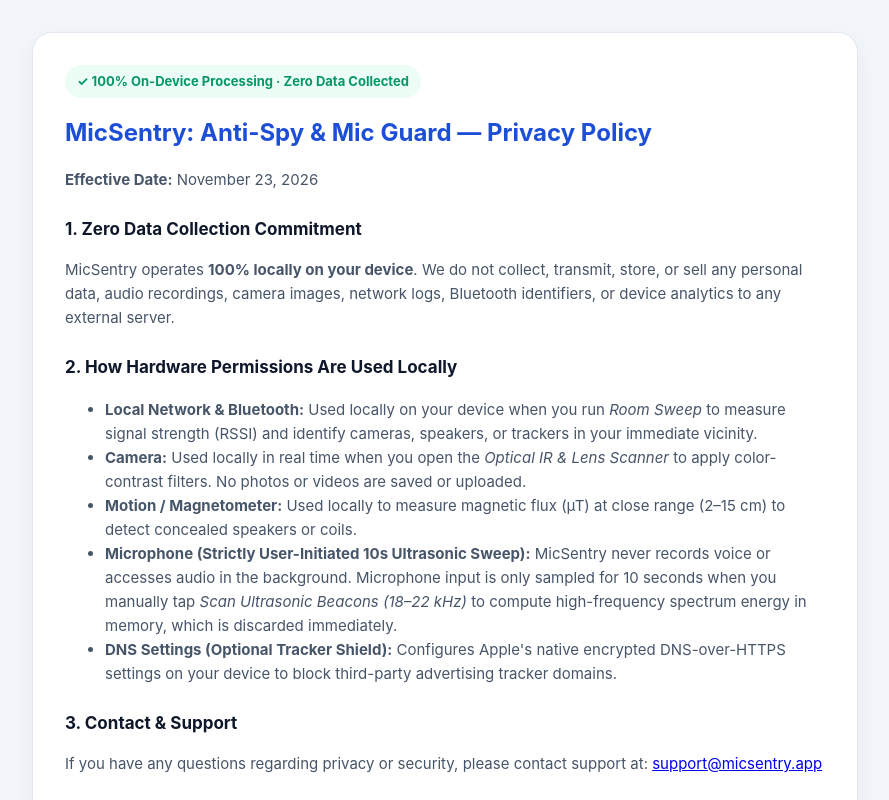
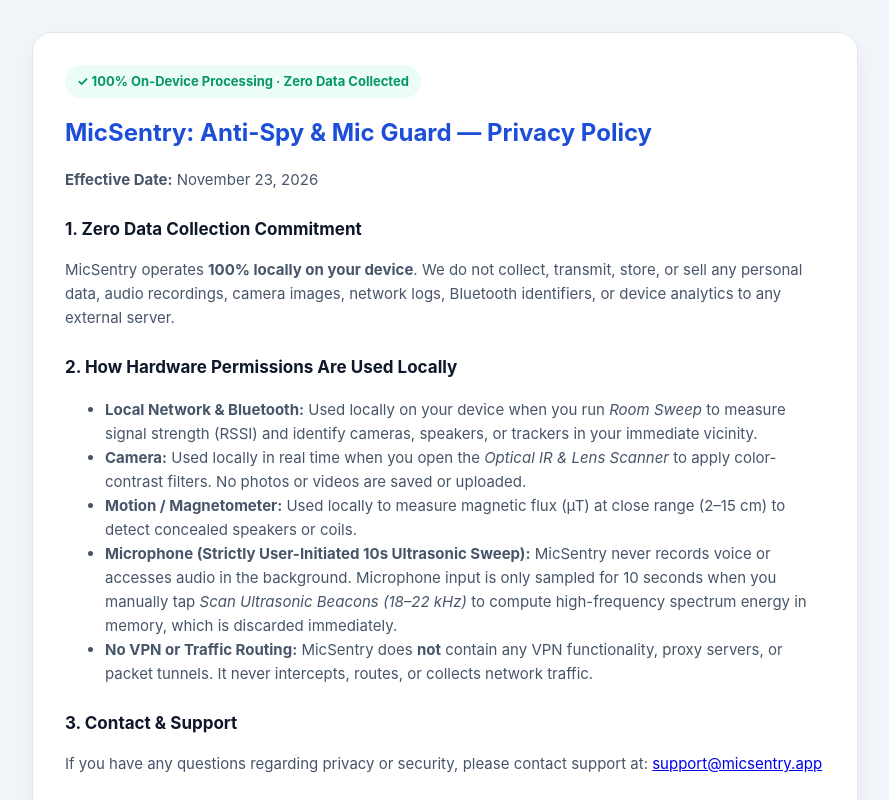
Before and after one commit to Dungnp4/micsentry-legal, a plain HTML site: page privacy.html in a window 1280 px wide. Shown: the top 800 px of the page, without its empty margins (195-1084 px from the left). Drawn offline with Linux system fonts and the light colour scheme.

Commit message:
Clarify zero VPN / zero traffic routing in Privacy Policy

```diff
--- a/privacy.html
+++ b/privacy.html
@@ -29,7 +29,7 @@
       <li><strong>Camera:</strong> Used locally in real time when you open the <em>Optical IR &amp; Lens Scanner</em> to apply color-contrast filters. No photos or videos are saved or uploaded.</li>
       <li><strong>Motion / Magnetometer:</strong> Used locally to measure magnetic flux (µT) at close range (2–15 cm) to detect concealed speakers or coils.</li>
       <li><strong>Microphone (Strictly User-Initiated 10s Ultrasonic Sweep):</strong> MicSentry never records voice or accesses audio in the background. Microphone input is only sampled for 10 seconds when you manually tap <em>Scan Ultrasonic Beacons (18–22 kHz)</em> to compute high-frequency spectrum energy in memory, which is discarded immediately.</li>
-      <li><strong>DNS Settings (Optional Tracker Shield):</strong> Configures Apple's native encrypted DNS-over-HTTPS settings on your device to block third-party advertising tracker domains.</li>
+      <li><strong>No VPN or Traffic Routing:</strong> MicSentry does <strong>not</strong> contain any VPN functionality, proxy servers, or packet tunnels. It never intercepts, routes, or collects network traffic.</li>
     </ul>
 
     <h2>3. Contact &amp; Support</h2>
```
Also changed, not shown: index.html (+1 -1 lines).
